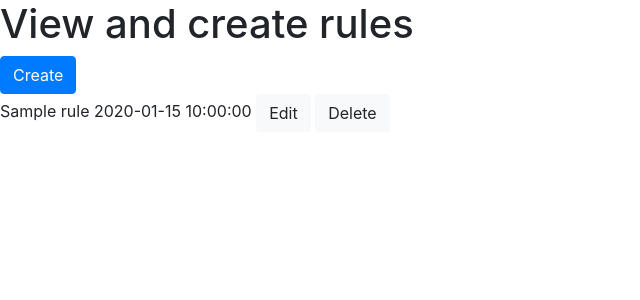
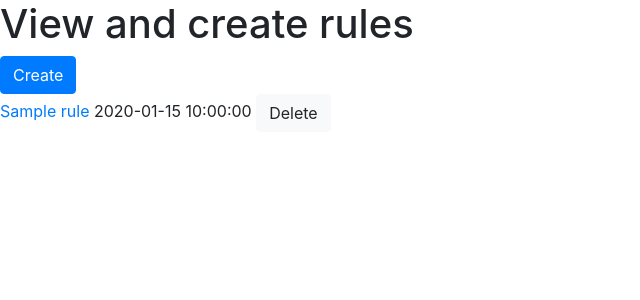
Before and after one commit to koleaby4/smart-choice, a Flask app: template templates/rules.html in a window 1280 px wide. Shown: the part 56-356 px from the top of the page, without its empty margins (0-640 px from the left). Run offline with Flask 2, Linux system fonts and the light colour scheme; the template is opened without the code that fills it: most values are stand-ins (such as "Sample title", 1, 10 or a date in 2020); some libraries are stand-ins or nearby versions.

Commit message:
Remove edit buttons from rules.html

```diff
--- a/templates/rules.html
+++ b/templates/rules.html
@@ -10,10 +10,9 @@
     {% for rule in rules %}
 
     <div class="rule" id="{{rule._id}}">
-        <span data-test="rule-name">{{rule.rule_name}}</span>
+        <a href="#" class="edit-rule" data-test="rule-name"
+            onclick="openRuleDetails(this.closest('div').id)">{{rule.rule_name}}</a>
         <span data-test="rule-update-time">{{rule.timestamp}}</span>
-        <input type="button" class="edit-rule btn btn-md btn-light" value="Edit"
-            onclick="openRuleDetails(this.closest('div').id)">
         <input type="button" class="delete-rule-button btn btn-md btn-light" onclick="deleteRule(this)" value="Delete">
     </div>
 
```
